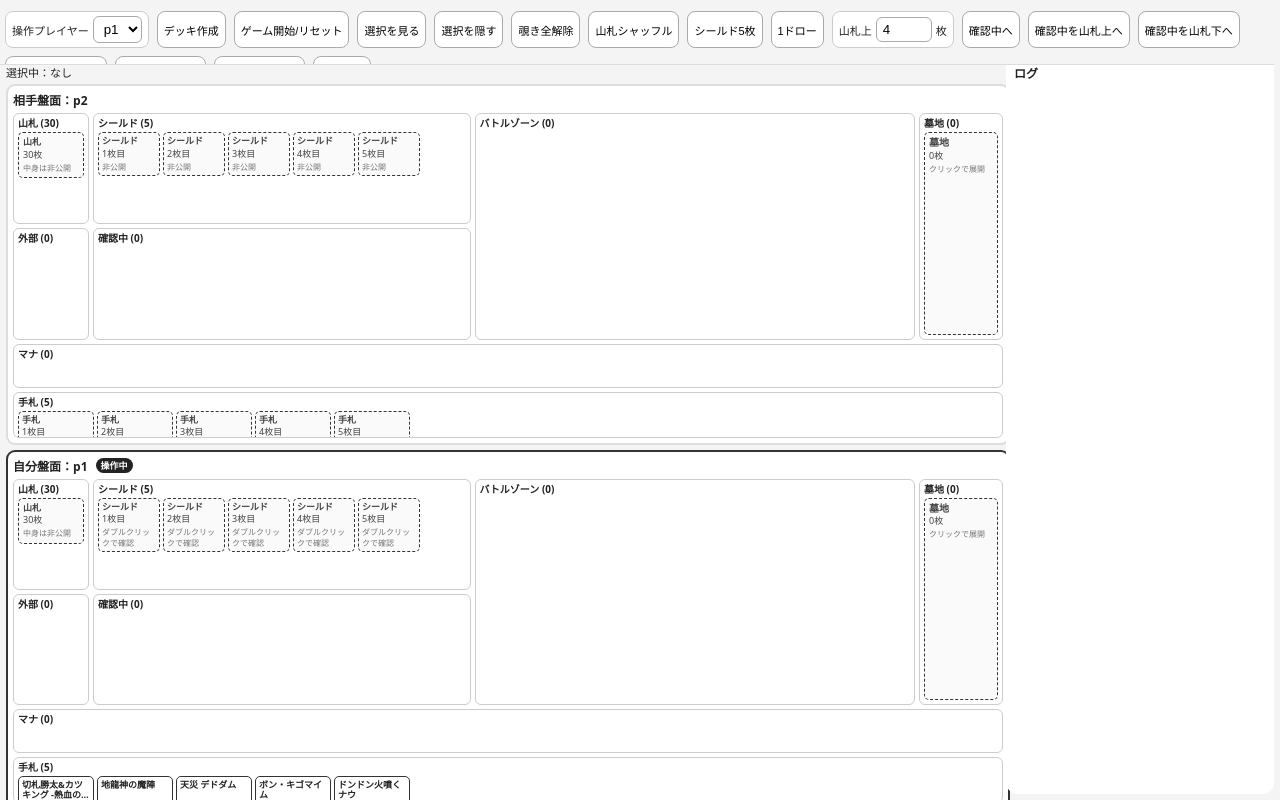
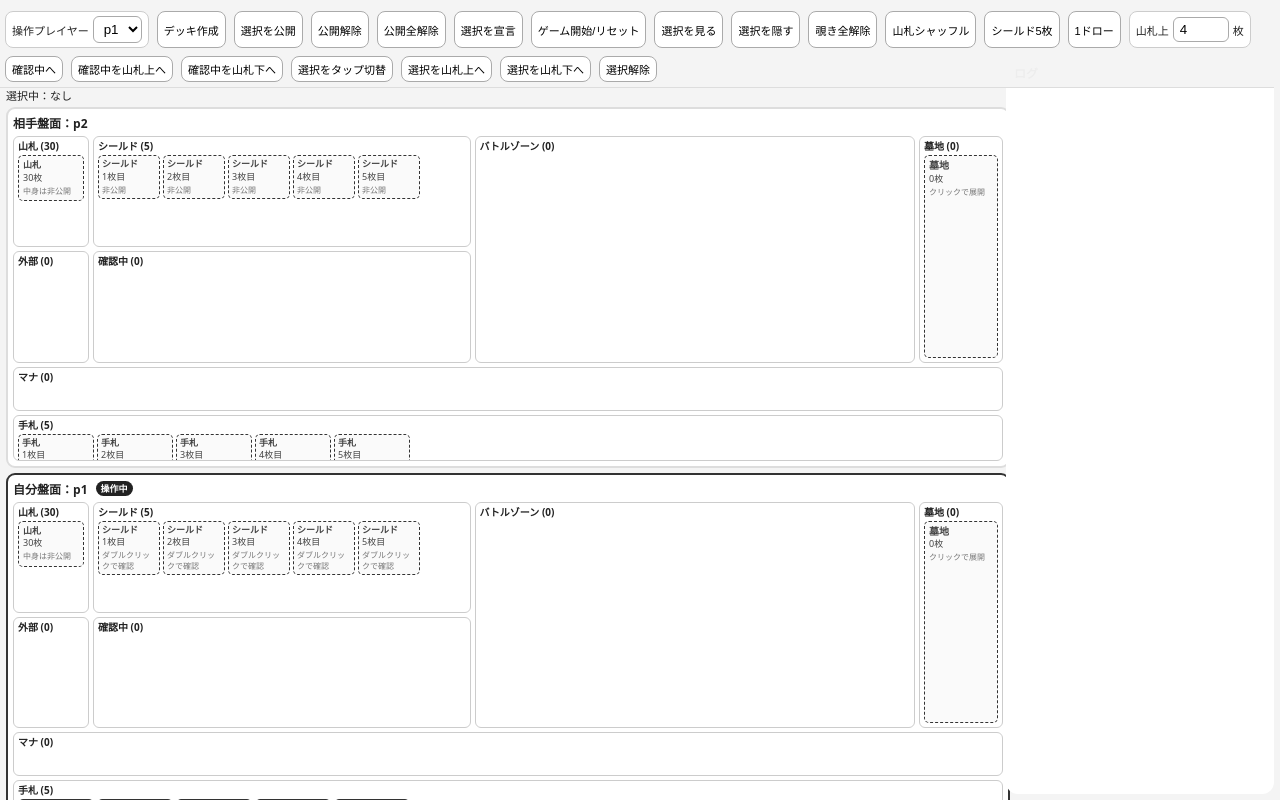
Before and after one commit to taketo353/dm-table, a React (Vite) app: page / in a window 1280 px wide. Built offline with nearby package versions, Linux system fonts and the light colour scheme.

Commit message:
add public reveal and selected card declaration

```diff
--- a/src/App.tsx
+++ b/src/App.tsx
@@ -272,6 +272,7 @@ export default function App() {
   const [viewPlayerId, setViewPlayerId] = useState<PlayerId>("p1");
   const [selectedStackIds, setSelectedStackIds] = useState<StackId[]>([]);
   const [revealedStackIds, setRevealedStackIds] = useState<StackId[]>([]);
+  const [publicStackIds, setPublicStackIds] = useState<StackId[]>([]);
   const [openedStackId, setOpenedStackId] = useState<StackId | null>(null);
   const [openedZoneView, setOpenedZoneView] = useState<{ playerId: PlayerId; zone: Zone } | null>(
     null
@@ -425,6 +426,7 @@ export default function App() {
 
     setState(makeGameStateFromDeckTexts(p1DeckText, p2DeckText));
     resetUiState();
+    setPublicStackIds([]);
     setDeckMessage("デッキを反映しました。");
   }
 
@@ -439,6 +441,7 @@ export default function App() {
 
     setState(makeGameStateFromDeckTexts(p1DeckText, p2DeckText));
     resetUiState();
+    setPublicStackIds([]);
   }
 
   function isSelected(stackId: StackId): boolean {
@@ -447,6 +450,86 @@ export default function App() {
 
   function isRevealedByPeek(stackId: StackId): boolean {
     return revealedStackIds.includes(stackId);
+  }
+
+  function isPublicStack(stackId: StackId): boolean {
+    return publicStackIds.includes(stackId);
+  }
+
+  function addLogMessage(type: string, message: string) {
+    setState((prev) => ({
+      ...prev,
+      logs: [
+        {
+          id: `log-${Date.now()}-${Math.random().toString(36).slice(2)}`,
+          actorId: viewPlayerId,
+          type,
+          message,
+          createdAt: Date.now(),
+        },
+        ...prev.logs,
+      ].slice(0, 120),
+    }));
+  }
+
+  function handlePublicizeSelected() {
+    const publishableIds = selectedStackIds.filter((stackId) => {
+      const stack = state.stacks[stackId];
+      const zone = findStackZone(state, stackId);
+
+      if (!stack || !zone) return false;
+      if (zone === "deck") return false;
+
+      return canRevealStack(stack.ownerId, zone, stackId);
+    });
+
+    if (publishableIds.length === 0) {
+      addLogMessage("PUBLICIZE_FAILED", `${viewPlayerId}: 公開可能なカードが選択されていません`);
+      return;
+    }
+
+    setPublicStackIds((prev) => Array.from(new Set([...prev, ...publishableIds])));
+
+    const names = publishableIds.map((stackId) => topCardName(state, stackId));
+    const shownNames = names.length <= 4 ? names.join("、") : `${names.length}枚`;
+
+    addLogMessage("PUBLICIZE", `${viewPlayerId}が公開：${shownNames}`);
+    clearSelection();
+  }
+
+  function handleUnpublicizeSelected() {
+    if (selectedStackIds.length === 0) return;
+
+    setPublicStackIds((prev) => prev.filter((stackId) => !selectedStackIds.includes(stackId)));
+    addLogMessage("UNPUBLICIZE", `${viewPlayerId}が選択カードの公開を解除`);
+    clearSelection();
+  }
+
+  function handleClearPublicInfo() {
+    setPublicStackIds([]);
+    addLogMessage("CLEAR_PUBLIC", `${viewPlayerId}が公開情報を全解除`);
+    clearSelection();
+  }
+
+  function handleDeclareSelected() {
+    const declarableIds = selectedStackIds.filter((stackId) => {
+      const stack = state.stacks[stackId];
+      const zone = findStackZone(state, stackId);
+
+      if (!stack || !zone) return false;
+      if (zone === "deck") return false;
+
+      return canRevealStack(stack.ownerId, zone, stackId);
+    });
+
+    if (declarableIds.length === 0) {
+      addLogMessage("DECLARE_FAILED", `${viewPlayerId}: 宣言できるカードが選択されていません`);
+      return;
+    }
+
+    const names = declarableIds.map((stackId) => topCardName(state, stackId));
+    addLogMessage("DECLARE_CARD_NAME", `${viewPlayerId}がカード名を宣言：${names.join("、")}`);
+    clearSelection();
   }
 
   function toggleMultiSelection(stackId: StackId) {
@@ -479,6 +562,11 @@ export default function App() {
     );
 
     setRevealedStackIds((prev) => prev.filter((id) => !movableStackIds.includes(id)));
+
+    if (zone === "deck") {
+      setPublicStackIds((prev) => prev.filter((id) => !movableStackIds.includes(id)));
+    }
+
     clearSelection();
   }
 
@@ -596,6 +684,7 @@ export default function App() {
     );
 
     setRevealedStackIds((prev) => prev.filter((id) => !selectedStackIds.includes(id)));
+    setPublicStackIds((prev) => prev.filter((id) => !selectedStackIds.includes(id)));
     clearSelection();
   }
 
@@ -611,6 +700,7 @@ export default function App() {
     );
 
     setRevealedStackIds((prev) => prev.filter((id) => !selectedStackIds.includes(id)));
+    setPublicStackIds((prev) => prev.filter((id) => !selectedStackIds.includes(id)));
     clearSelection();
   }
 
@@ -649,6 +739,8 @@ export default function App() {
 
   function canRevealStack(playerId: PlayerId, zone: Zone, stackId: StackId): boolean {
     if (zone === "deck") return false;
+
+    if (isPublicStack(stackId)) return true;
 
     if (playerId === viewPlayerId) {
       return true;
@@ -703,6 +795,7 @@ export default function App() {
 
     const revealed = canRevealStack(playerId, zone, stackId);
     const peeked = playerId !== viewPlayerId && isRevealedByPeek(stackId);
+    const publicInfo = isPublicStack(stackId);
     const selected = isSelected(stackId);
 
     if (!revealed) {
@@ -722,7 +815,7 @@ export default function App() {
       );
     }
 
-    if (zone === "shield" && !peeked) {
+    if (zone === "shield" && !peeked && !publicInfo) {
       return (
         <div
           key={stackId}
@@ -748,7 +841,7 @@ export default function App() {
         key={stackId}
         className={`card ${zone === "private" ? "privateCard" : ""} ${
           peeked ? "peekedCard" : ""
-        } ${selected ? "selected" : ""} ${stack.tapped ? "tapped" : ""}`}
+        } ${publicInfo ? "publicCard" : ""} ${selected ? "selected" : ""} ${stack.tapped ? "tapped" : ""}`}
         onClick={(event) => {
           event.stopPropagation();
           handleStackClick(stackId, event);
@@ -761,6 +854,7 @@ export default function App() {
         <strong>{topCardName(state, stackId)}</strong>
 
         {peeked && <span className="hiddenInfo">覗き中</span>}
+        {publicInfo && <span className="hiddenInfo">公開中</span>}
         {zone === "private" && <span className="hiddenInfo">確認中</span>}
 
         {stack.cardIds.length > 1 && (
@@ -845,6 +939,10 @@ export default function App() {
         </label>
 
         <button onClick={() => setShowDeckEditor(true)}>デッキ作成</button>
+        <button onClick={handlePublicizeSelected}>選択を公開</button>
+        <button onClick={handleUnpublicizeSelected}>公開解除</button>
+        <button onClick={handleClearPublicInfo}>公開全解除</button>
+        <button onClick={handleDeclareSelected}>選択を宣言</button>
         <button onClick={handleResetGame}>ゲーム開始/リセット</button>
         <button onClick={handleRevealSelected}>選択を見る</button>
         <button onClick={handleHideSelectedPeek}>選択を隠す</button>
--- a/src/style.css
+++ b/src/style.css
@@ -1203,3 +1203,56 @@ body {
   padding: 6px 9px;
   font-size: 12px;
 }
+
+/* ===== Public info & card-name declaration UI ===== */
+
+.publicCard {
+  border-color: #0a7f3f !important;
+  background: #eafff2 !important;
+  box-shadow: inset 0 0 0 1px rgba(10, 127, 63, 0.35);
+}
+
+.toolbar {
+  max-height: 110px !important;
+  overflow-y: auto !important;
+}
+
+.declarationControl {
+  display: inline-flex !important;
+  align-items: center !important;
+  gap: 4px !important;
+}
+
+.declarationControl input {
+  display: inline-block !important;
+  width: 160px !important;
+  min-width: 140px !important;
+  padding: 4px 6px !important;
+  font-size: 11px !important;
+}
+
+/* ===== Public info UI ===== */
+
+.publicCard {
+  border-color: #0a7f3f !important;
+  background: #eafff2 !important;
+  box-shadow: inset 0 0 0 1px rgba(10, 127, 63, 0.35);
+}
+
+.toolbar {
+  max-height: 110px !important;
+  overflow-y: auto !important;
+}
+
+/* ===== Public info UI ===== */
+
+.publicCard {
+  border-color: #0a7f3f !important;
+  background: #eafff2 !important;
+  box-shadow: inset 0 0 0 1px rgba(10, 127, 63, 0.35);
+}
+
+.toolbar {
+  max-height: 110px !important;
+  overflow-y: auto !important;
+}
```
